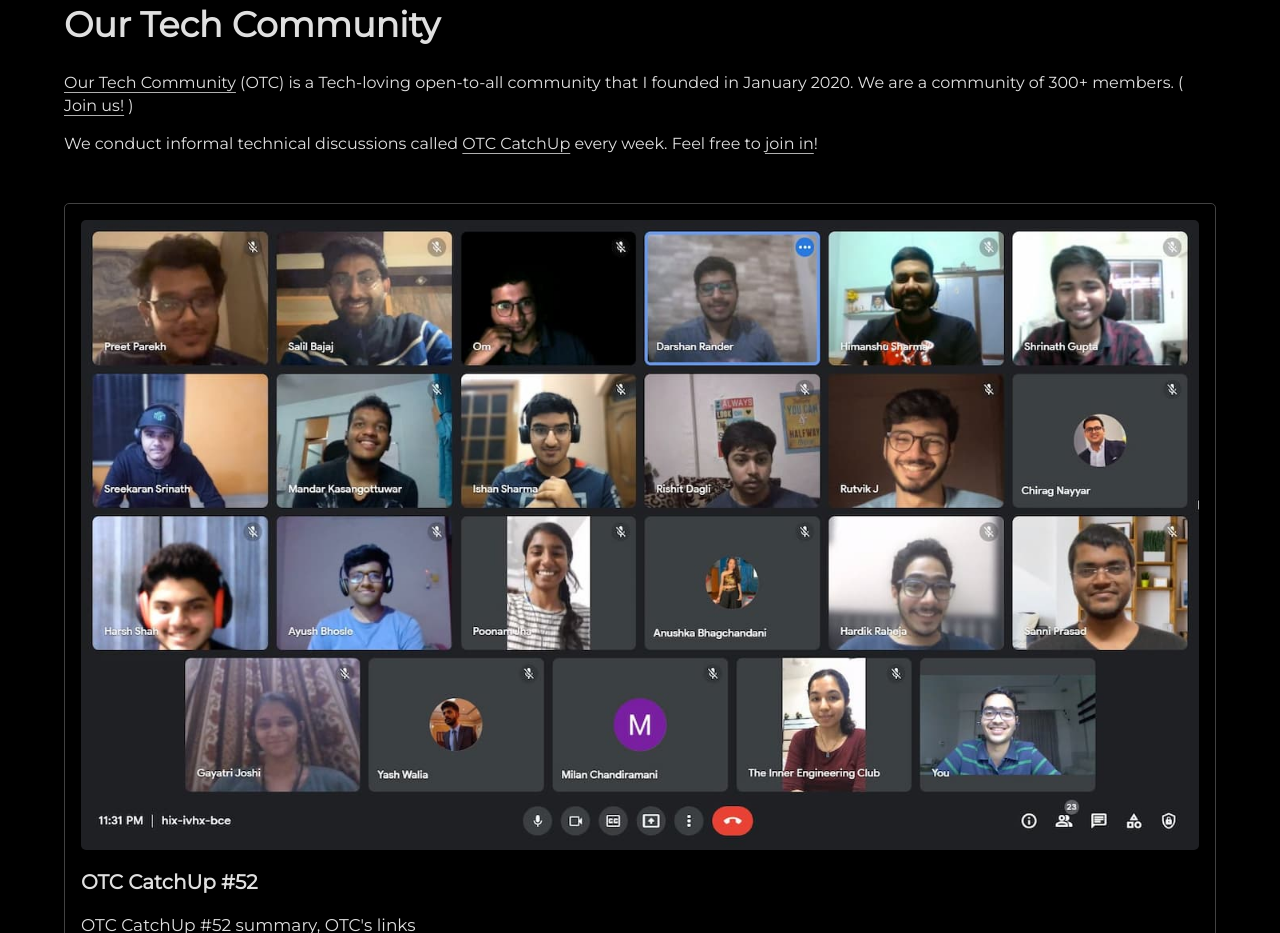
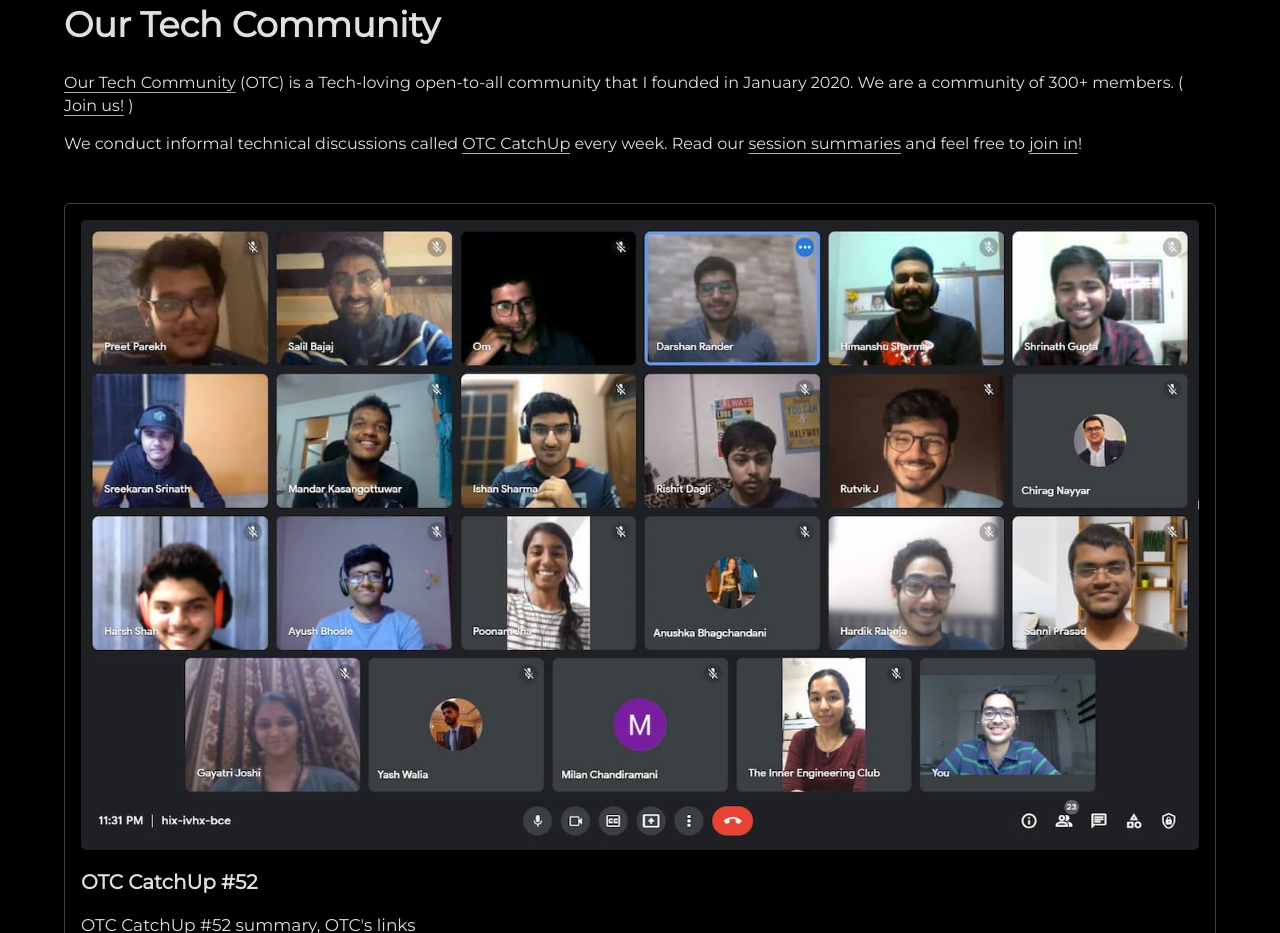
Before and after one commit to HarshKapadia2/portfolio-v2, a plain HTML site: page index.html in a window 1280 px wide. Shown: the part 4854-5787 px from the top of the page. Drawn offline with Linux system fonts and the light colour scheme.

Commit message:
:truck: update: Improve OTC section text
Add summary link as well

```diff
--- a/index.html
+++ b/index.html
@@ -583,10 +583,7 @@
 				>
 				(OTC) is a Tech-loving open-to-all community that I founded in
 				January 2020. We are a community of 300+ members. (
-				<a
-					href="https://t.me/OurTechComm"
-					target="_blank"
-					rel="noreferrer"
+				<a href="https://otc.bio.link" target="_blank" rel="noreferrer"
 					>Join us!</a
 				>
 				)
@@ -599,7 +596,14 @@
 					rel="noreferrer"
 					>OTC CatchUp</a
 				>
-				every week. Feel free to
+				every week. Read our
+				<a
+					href="https://catchup.ourtech.community/summary"
+					target="_blank"
+					rel="noreferrer"
+					>session summaries</a
+				>
+				and feel free to
 				<a
 					href="https://catchup.ourtech.community/attend"
 					target="_blank"
```
